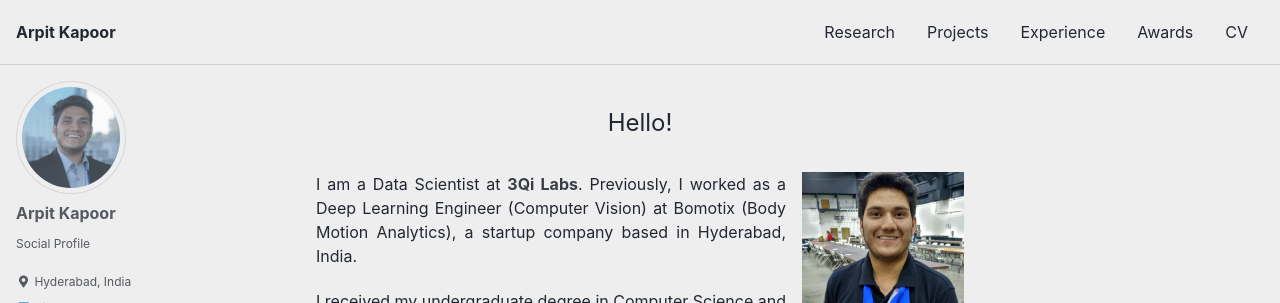
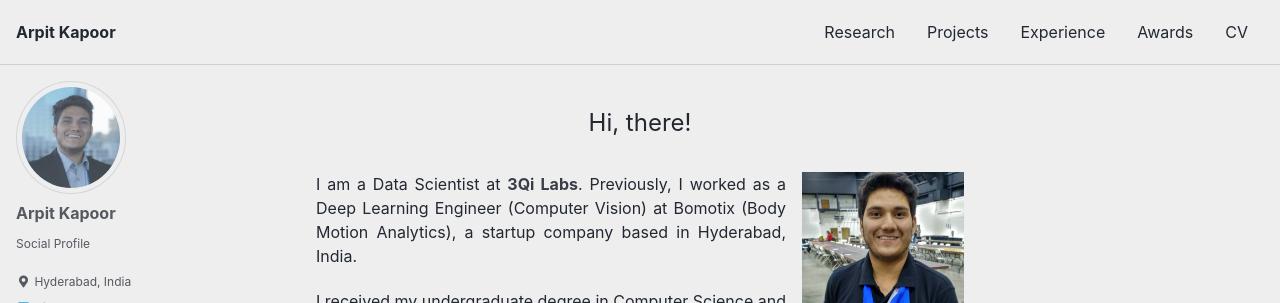
Before and after one commit to arpit-kapoor/arpit-kapoor.github.io, a Jekyll site: the page built from index.md, in a window 1280 px wide. Shown: the top 303 px of the page. Built offline with Jekyll 4.4.1, drawn with Linux system fonts in a browser that asks for light colours; cached includes are drawn as plain includes.

Commit message:
greeting updated

```diff
--- a/index.md
+++ b/index.md
@@ -7,7 +7,7 @@ author_profile: true
 #   overlay_image: /images/vancouver_crop.jpg
 #   caption: "Vancouver, Canada"
 ---
-<p style="text-align: center; font-size:24px;"> Hello! </p>
+<p style="text-align: center; font-size:24px;"> Hi, there! </p>
 
 ![demo](/images/awards/Robogames17_2.jpg){: .align-right .width-quarter}
 I am a Data Scientist at **[3Qi Labs](http://www.3qilabs.com/)**. Previously, I worked as a Deep Learning Engineer (Computer Vision) at Bomotix (Body Motion Analytics), a startup company based in Hyderabad, India.
```
